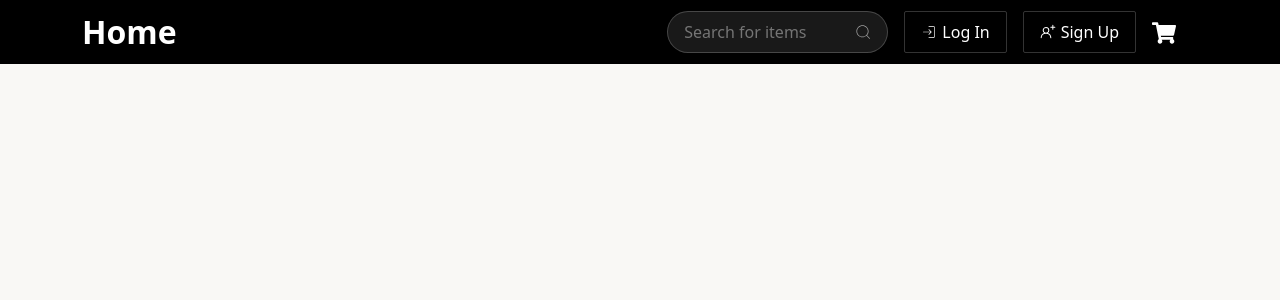
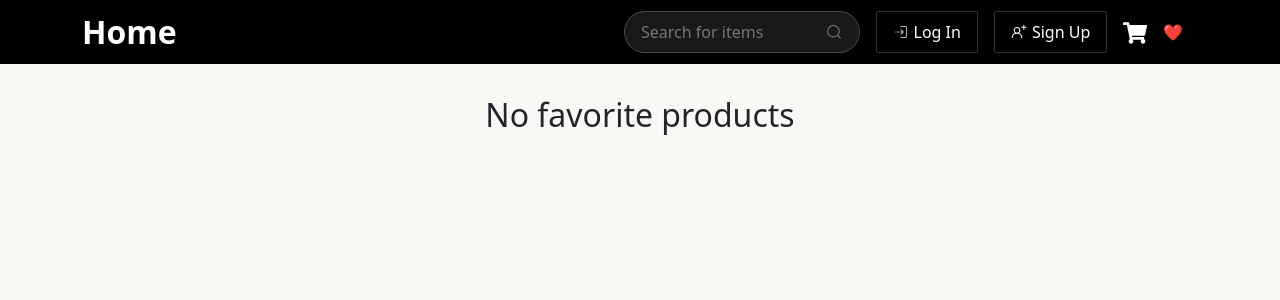
Before and after one commit to Ahmed9433/ITI-grad-project, a React (Vite) app: page /favorites in a window 1280 px wide. Before the commit this address had no page. Shown: the top 300 px of the page. Built offline with nearby package versions, Linux system fonts and the light colour scheme.

Commit message:
Add Favorites feature

```diff
--- a/src/App.jsx
+++ b/src/App.jsx
@@ -5,6 +5,7 @@ import CartPage from "./pages/Cart Page/CartPage";
 import LoginPage from "./pages/Login Page/LoginPage";
 import SignupPage from "./pages/Signup Page/SignupPage";
 import Navbar from "./components/Navbar/Navbar";
+import FavoritesPage from "./pages/Favorites Page/FavoritesPage";
 
 function App() {
   return (
@@ -16,6 +17,7 @@ function App() {
         <Route path="/cart" element={<CartPage />} />
         <Route path="/login" element={<LoginPage />} />
         <Route path="/signup" element={<SignupPage />} />
+        <Route path="/favorites" element={<FavoritesPage />} />
       </Routes>
     </>
   );
--- a/src/components/Navbar/Navbar.jsx
+++ b/src/components/Navbar/Navbar.jsx
@@ -3,6 +3,8 @@ import { useCart } from "../../context/CartContext";
 import { CiSearch, CiLogin } from "react-icons/ci";
 import { GoPersonAdd } from "react-icons/go";
 import { FaShoppingCart } from "react-icons/fa";
+import { useContext } from 'react';
+import { FavoritesContext } from '../../context/FavoritesContext';
 import "./navbar.css";
 
 const Navbar = () => {
@@ -12,6 +14,7 @@ const Navbar = () => {
     (total, item) => total + item.quantity,
     0,
   );
+   const { favorites } = useContext(FavoritesContext);
 
   return (
     <nav className="navbar navbar-expand-lg">
@@ -56,7 +59,10 @@ const Navbar = () => {
                   <span className="cart-badge">{totalQuantity}</span>
                 )}
               </Link>
-            </div>
+                <Link to="/favorites" className="nav-link">❤️
+                 {favorites.length > 0 && (
+                 <span className="fav-badge">{favorites.length}</span>)} </Link>
+           </div>
           </div>
         </div>
       </div>
--- a/src/components/Navbar/navbar.css
+++ b/src/components/Navbar/navbar.css
@@ -87,3 +87,24 @@
     margin-bottom: 1rem;
   }
 }
+
+
+.nav-link{
+  position: relative;
+  text-decoration: none;
+  color: #fff;
+
+
+}
+.fav-badge{
+   position: absolute;
+  top: -8px;
+  right: -8px;
+  background-color: #000;
+  color: white;
+  border-radius: 50%;
+  padding: 2px 6px;
+  font-size: 0.75rem;
+  font-weight: bold;
+
+}
--- a/src/components/Product Card/ProductCard.jsx
+++ b/src/components/Product Card/ProductCard.jsx
@@ -1,9 +1,13 @@
 import { useState } from "react";
 import { useNavigate } from "react-router-dom";
+import { useContext } from 'react';
+import { FavoritesContext } from '../../context/FavoritesContext';
 import "./productcard.css";
 
 const ProductCard = ({ product }) => {
   const navigate = useNavigate();
+  const { favorites, toggleFavorite } = useContext(FavoritesContext);
+  const isFav = favorites.some((item) => item.id === product.id);
 
   const rating = product.rating.rate;
   const ratingPercentage = Math.round(rating * 2 * 10);
@@ -19,6 +23,7 @@ const ProductCard = ({ product }) => {
       <div id="product-card" key={product.id}>
         <div id="product-image">
           <img src={product.image} alt={product.title} />
+          <button onClick={() => toggleFavorite(product)} className="fav-btn">{isFav ? '❤️' : '🤍'}</button>
           <div
             id="rating-badge-border"
             style={{
--- /dev/null
+++ b/src/context/FavoritesContext.jsx
@@ -0,0 +1,31 @@
+import { createContext, useState, useEffect } from 'react';
+
+export const FavoritesContext = createContext();
+
+export function FavoritesProvider({ children }) {
+  const [favorites, setFavorites] = useState(() => {
+    const saved = localStorage.getItem('favorites');
+    return saved ? JSON.parse(saved) : [];
+  });
+
+  useEffect(() => {
+    localStorage.setItem('favorites', JSON.stringify(favorites));
+  }, [favorites]);
+
+  const toggleFavorite = (product) => {
+    setFavorites((prev) => {
+      const exists = prev.some((item) => item.id === product.id);
+      if (exists) {
+        return prev.filter((item) => item.id !== product.id);
+      } else {
+        return [...prev, product];
+      }
+    });
+  };
+
+  return (
+    <FavoritesContext.Provider value={{ favorites, toggleFavorite }}>
+      {children}
+    </FavoritesContext.Provider>
+  );
+}
--- a/src/main.jsx
+++ b/src/main.jsx
@@ -4,11 +4,14 @@ import { CartProvider } from "./context/CartContext.jsx";
 import "bootstrap/dist/css/bootstrap.min.css";
 import "./index.css";
 import App from "./App.jsx";
+import { FavoritesProvider } from "./context/FavoritesContext.jsx";
 
 createRoot(document.getElementById("root")).render(
   <BrowserRouter>
     <CartProvider>
+      <FavoritesProvider>
       <App />
+      </FavoritesProvider>
     </CartProvider>
   </BrowserRouter>,
 );
--- /dev/null
+++ b/src/pages/Favorites Page/FavoritesPage.jsx
@@ -0,0 +1,22 @@
+import { useContext } from 'react';
+import { FavoritesContext } from '../../context/FavoritesContext';
+import ProductCard from '../../components/Product Card/ProductCard';
+
+export default function FavoritesPage() {
+  const { favorites } = useContext(FavoritesContext);
+
+  if (favorites.length === 0) {
+    return <h2 style={{ textAlign: 'center', marginTop: '2rem' }}>No favorite products</h2>;
+  }
+
+  return (
+    <div className="favorites-page">
+      <h2>Favorite Products</h2>
+      <div className="products-grid">
+        {favorites.map((product) => (
+          <ProductCard key={product.id} product={product} />
+        ))}
+      </div>
+    </div>
+  );
+}
```
